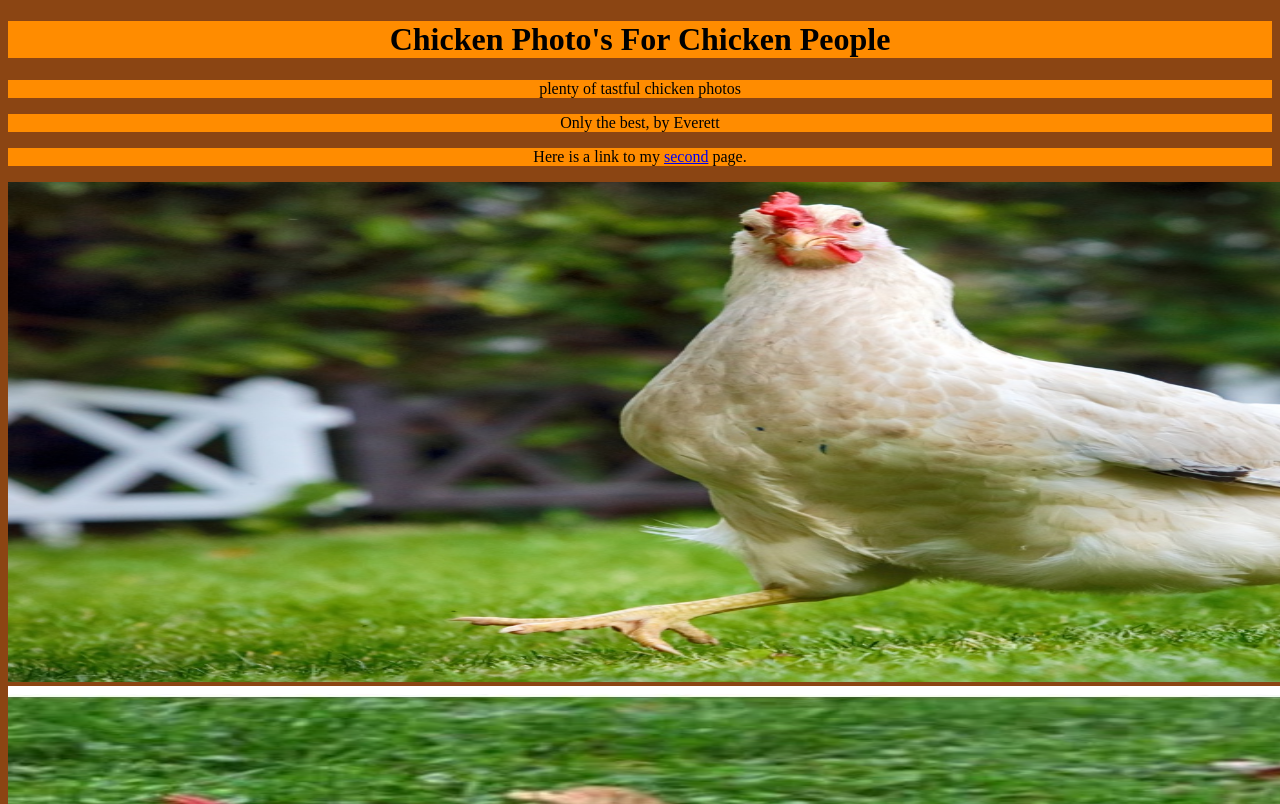
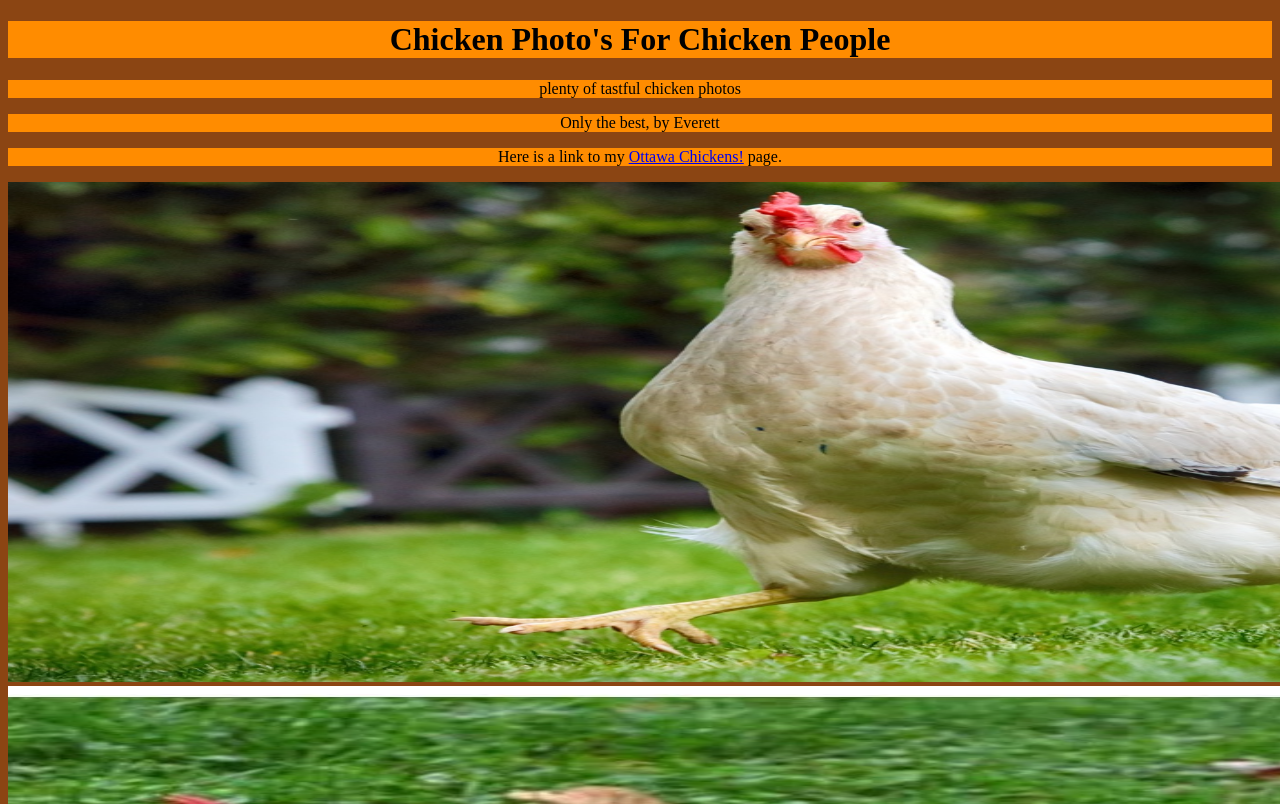
Before and after one commit to ICS20-Programming-EverettB/Unit1-04-HTML-CSS, a plain HTML site: page index.html in a window 1280 px wide. Shown: the top 804 px of the page. Drawn offline with Linux system fonts and the light colour scheme.

Commit message:
added 3 chickens

```diff
--- a/index.html
+++ b/index.html
@@ -24,11 +24,12 @@
     </p>
 		<p>
 			Here is a link to my
-			<a href="./more_style.html">second</a>
+			<a href="https://www.ottawachickens.com/post/why-chickens-why-now" target="_blank">        Ottawa Chickens!</a>
 			page.
 		</p>
 		<img src="./images/BX7vjSt8KMtcBHyisvcSPK.jpg" alt="style" width="2000" height="500">
     <img src="./images/poultry-live-chicken-500x500.webp" alt="style" width="2000" height="500">
+    <img src="./images/rooster-brown-rooster-walking-picture_csp0545181.webp" alt="style" width="2000" height="500">
 	</body>
 </html
 
```
Also changed, not shown: images/rooster-brown-rooster-walking-picture_csp0545181.webp (added).
